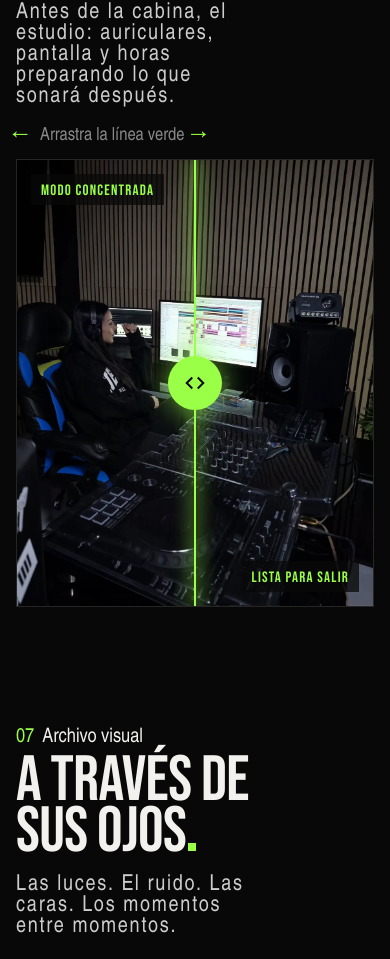
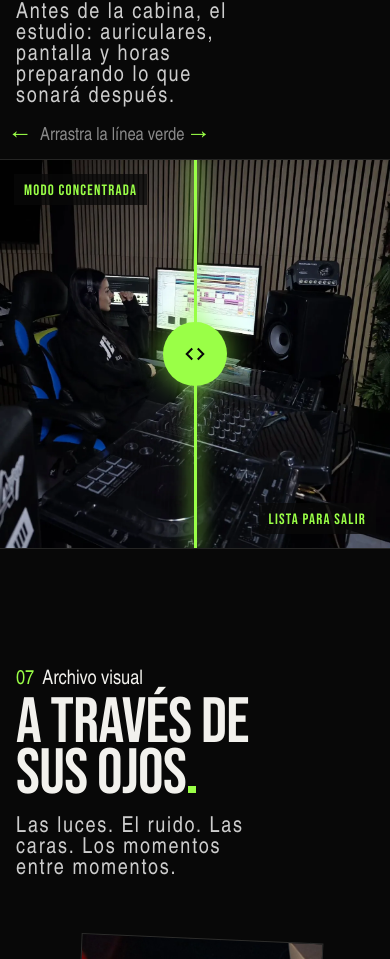
Before and after one commit to marcserrano95-max/lau-minez, a plain HTML site: page index.html in a window 390 px wide. Shown: the part 8437-9396 px from the top of the page. Drawn offline with Linux system fonts and the light colour scheme; a web font is replaced by a local one.

Commit message:
Foto del estudio más ancha en el móvil

```diff
--- a/index.html
+++ b/index.html
@@ -419,8 +419,10 @@ footer{position:relative;background:var(--bg);overflow:hidden;padding-bottom:max
   .cmp-tag{font-size:15px}
   .cmp-tag.r{top:auto;bottom:14px}
   .studio-txt{grid-template-columns:1fr;gap:16px}
-  .cmp{aspect-ratio:4/5;max-height:none}
-  .cmp img{object-position:40% 50%}
+  .cmp{aspect-ratio:1/1;max-height:none;width:auto;margin-left:calc(-1*var(--gx));margin-right:calc(-1*var(--gxr));border-left:0;border-right:0}
+  .cmp img{object-position:50% 55%}
+  .cmp-knob{width:64px;height:64px;margin:-32px 0 0 -32px}
+  .cmp-line{width:3px;margin-left:-1.5px}
   .pcard{position:relative;top:auto;grid-template-columns:1fr;height:auto;min-height:0}
   .pcard .poster{order:-1;padding:12px 12px 0;height:auto}
   .pcard .poster button{height:auto;width:100%;max-width:100%;aspect-ratio:auto}
```
